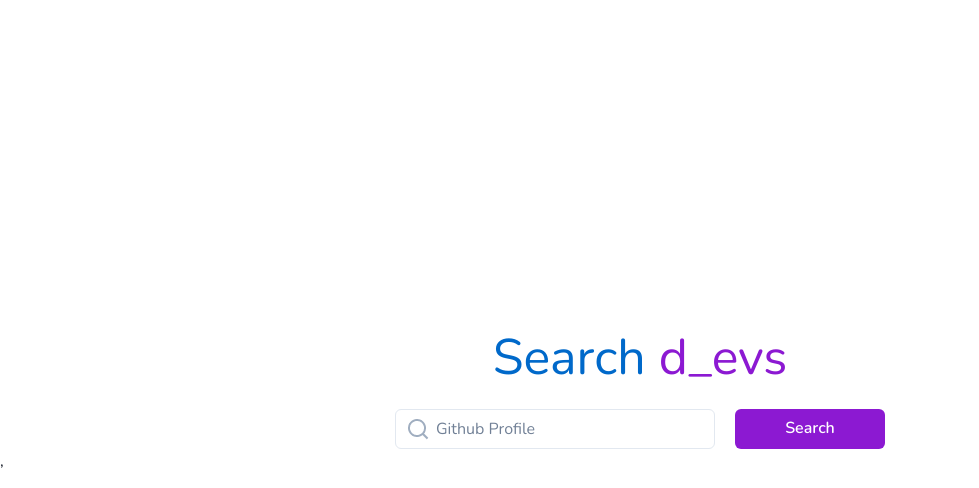
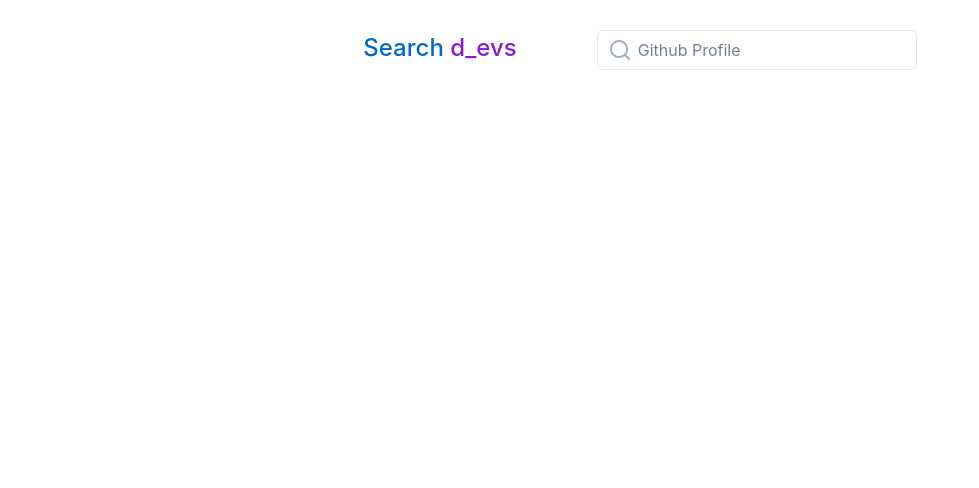
Before and after one commit to Linsarthur/Petize, a React (Vite) app: page /profile in a window 1280 px wide. Shown: the top 488 px of the page, without its empty margins (0-979 px from the left). Built offline with nearby package versions, Linux system fonts and the light colour scheme.

Commit message:
router pages & navbar done

```diff
--- a/package.json
+++ b/package.json
@@ -25,7 +25,8 @@
     "i18next": "^26.0.2",
     "react": "^19.2.4",
     "react-dom": "^19.2.4",
-    "react-router": "^7.13.2"
+    "react-router": "^7.13.2",
+    "react-router-dom": "^7.13.2"
   },
   "devDependencies": {
     "@babel/core": "^7.29.0",
--- a/src/App.jsx
+++ b/src/App.jsx
@@ -1,11 +1,13 @@
-
+import { ChakraProvider, theme } from "@chakra-ui/react";
 import "./App.css";
-import Home from "./Pages/Home";
+import Paths from "./routes/Paths";
 
 function App() {
   return (
     <>
-      <Home />
+      <ChakraProvider theme={theme}>
+        <Paths />
+      </ChakraProvider>
     </>
   );
 }
--- a/src/Pages/Home.jsx
+++ b/src/Pages/Home.jsx
@@ -1,6 +1,6 @@
 import { Box, Button, Center, Flex, Input, Text } from "@chakra-ui/react";
-import { theme } from "../Themes/Themes";
-import lupa from "../assets/Vector.png";
+import { theme } from "../themes/Themes";
+import search from "../assets/Vector.png";
 const Home = () => {
   return (
     <>
@@ -21,7 +21,7 @@
             <Flex gap="5" mx={5}>
               <Input
                 w={{ sm: "60vw", md: "50vw", lg: "40vw", xl: "25vw" }}
-                bgImg={lupa}
+                bgImg={search}
                 bgRepeat="no-repeat"
                 bgPosition="12px center"
                 px={10}
--- /dev/null
+++ b/src/Pages/Profile.jsx
@@ -0,0 +1,14 @@
+import { Box } from "@chakra-ui/react";
+import Navbar from "../components/Navbar";
+import UserProfile from "../components/UserProfile";
+
+const Profile = () => {
+  return (
+    <>
+      <Navbar />
+      <UserProfile />
+    </>
+  );
+};
+
+export default Profile;
--- /dev/null
+++ b/src/components/Navbar.jsx
@@ -0,0 +1,55 @@
+import {
+  Box,
+  Center,
+  Flex,
+  Hide,
+  Image,
+  Input,
+  Show,
+  Spacer,
+  Text,
+} from "@chakra-ui/react";
+import { theme } from "../themes/Themes";
+import search from "../assets/Vector.png";
+import iconProfile from "../assets/avatar.png";
+const Navbar = () => {
+  return (
+    <>
+      <Center>
+        <Flex pl={5} pr={5} pt="30px" mb="50px" gap={10}>
+          <Box>
+            <Text fontSize={{ sm: "2xl" }} fontWeight="500">
+              <Show above="md">
+                <Text as="span" color={theme.colors.brand.primary}>
+                  Search{" "}
+                </Text>
+                <Text as="span" color={theme.colors.brand.secondary}>
+                  d_evs
+                </Text>
+              </Show>
+            </Text>
+          </Box>
+          <Box>
+            <Show below="md">
+              <Image src={iconProfile} alt="user profile" w="10vw" />
+            </Show>
+          </Box>
+
+          <Box>
+            <Input
+              w={{ sm: "50vw", md: "50vw", lg: "40vw", xl: "25vw" }}
+              bgImg={search}
+              bgRepeat="no-repeat"
+              bgPosition="12px center"
+              px={10}
+              placeholder="Github Profile"
+              focusBorderColor={theme.colors.brand.secondary}
+            />
+          </Box>
+        </Flex>
+      </Center>
+    </>
+  );
+};
+
+export default Navbar;
--- /dev/null
+++ b/src/components/UserProfile.jsx
@@ -0,0 +1,7 @@
+const UserProfile = () => {
+    return ( <>
+
+    </> );
+}
+
+export default UserProfile;
--- a/src/main.jsx
+++ b/src/main.jsx
@@ -3,15 +3,8 @@
 import "./index.css";
 import App from "./App.jsx";
 
-import { ChakraProvider } from "@chakra-ui/react";
-import { theme } from "./Themes/Themes.js";
-
 createRoot(document.getElementById("root")).render(
-
   <React.StrictMode>
-    <ChakraProvider theme={theme}>
-      <App />
-    </ChakraProvider>
-    ,
+    <App />
   </React.StrictMode>,
 );
--- /dev/null
+++ b/src/routes/Paths.jsx
@@ -0,0 +1,18 @@
+import { BrowserRouter, Route, Routes } from "react-router-dom";
+import Home from "../pages/Home";
+import Profile from "../pages/Profile";
+
+const Paths = () => {
+  return (
+    <>
+      <BrowserRouter>
+        <Routes>
+          <Route path="/" element={<Home />} />
+          <Route path="/profile" element={<Profile />} />
+        </Routes>
+      </BrowserRouter>
+    </>
+  );
+};
+
+export default Paths;
```
Also changed, not shown: src/Pages/Home.css (deleted), src/assets/avatar.png (added), 1 other file (tests, documents, lock files or other folders).
